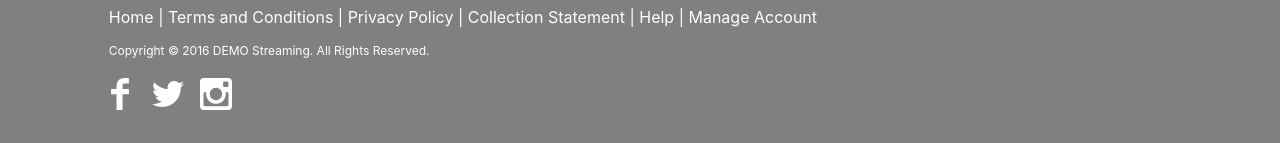
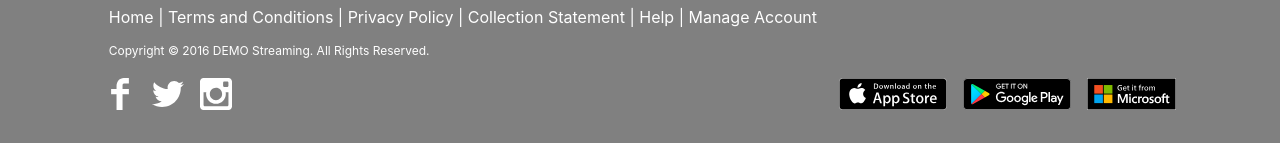
Before and after one commit to hayleyw7/demo-streaming, a React (Create React App) app: page / in a window 1280 px wide. Shown: the part 2899-3042 px from the top of the page. Built offline with nearby package versions, Linux system fonts and the light colour scheme.

Commit message:
Add store images

```diff
--- a/src/components/Footer/Footer.css
+++ b/src/components/Footer/Footer.css
@@ -24,6 +24,14 @@
 }
 
 .icon-container {
+  display: flex;
+  flex-wrap: wrap;
+  flex-direction: row;
+  justify-content: space-between;
+  margin-right: 5rem;
+}
+
+.social-icons {
   margin: 0 0 .5rem -.8rem;
 }
 
@@ -32,3 +40,12 @@
   width: 2rem;
   margin: .5rem;
 }
+
+.store-icons {
+  margin: 0 0 .5rem -.8rem;
+}
+
+.store-icon {
+  height: 2rem;
+  margin: .5rem;
+}
--- a/src/components/Footer/Footer.js
+++ b/src/components/Footer/Footer.js
@@ -4,6 +4,10 @@ import './Footer.css';
 import facebookLogo from '../../assets/social/facebook-white.svg';
 import twitterLogo from '../../assets/social/twitter-white.svg';
 import instagramLogo from '../../assets/social/instagram-white.svg';
+
+import appStore from '../../assets/store/app-store.svg';
+import playStore from '../../assets/store/play-store.svg';
+import windowsStore from '../../assets/store/windows-store.svg';
 
 class Footer extends Component {
 
@@ -19,6 +23,8 @@ class Footer extends Component {
         </section>
 
         <section className='icon-container'>
+
+          <section className='social-icons'>
 
             <img
               src={facebookLogo}
@@ -40,6 +46,30 @@ class Footer extends Component {
 
           </section>
 
+          <section className='store-icons'>
+
+            <img
+              src={appStore}
+              className='store-icon'
+              alt='App Store logo'
+            />
+
+            <img
+              src={playStore}
+              className='store-icon'
+              alt='Play Store logo'
+            />
+
+            <img
+              src={windowsStore}
+              className='store-icon'
+              alt='Windows Store logo'
+            />
+
+          </section>
+
+        </section>
+
       </div>
     )
   }
```
Lines whose indentation alone changed are shown as unchanged.
